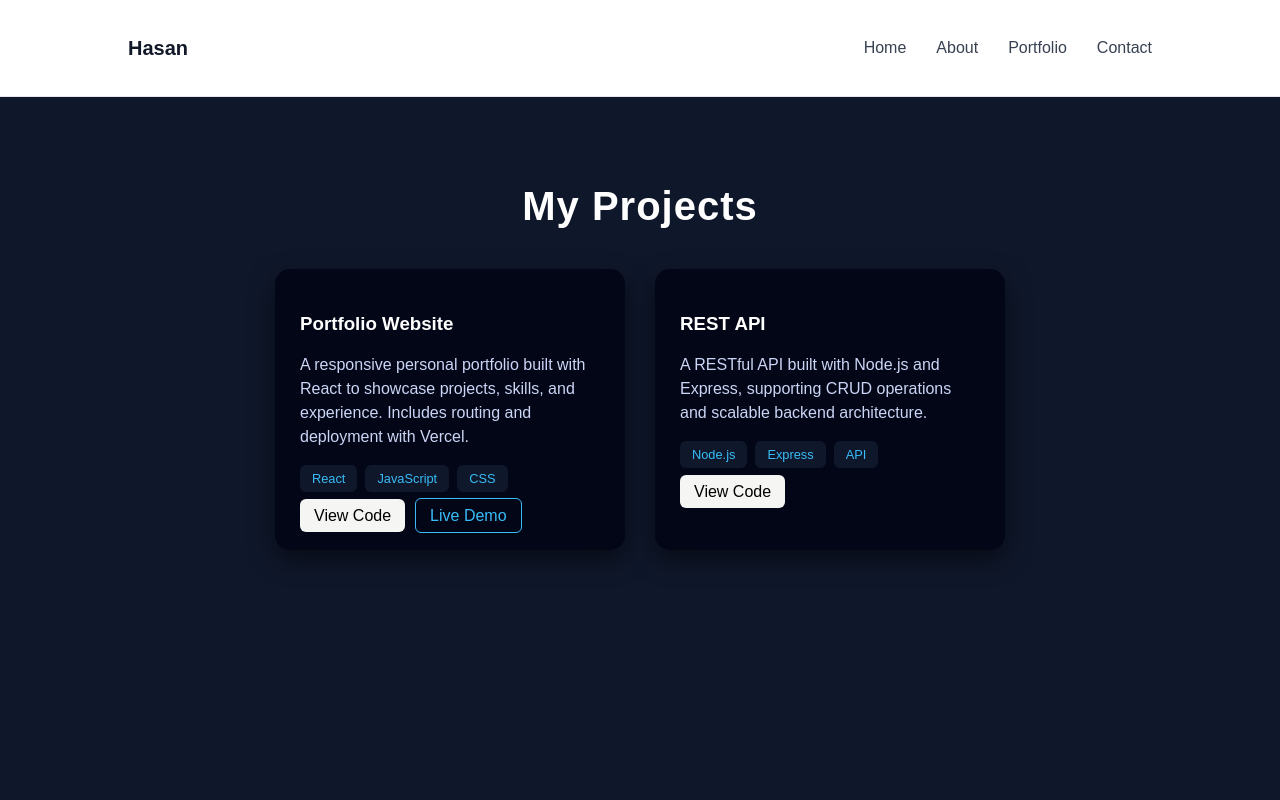
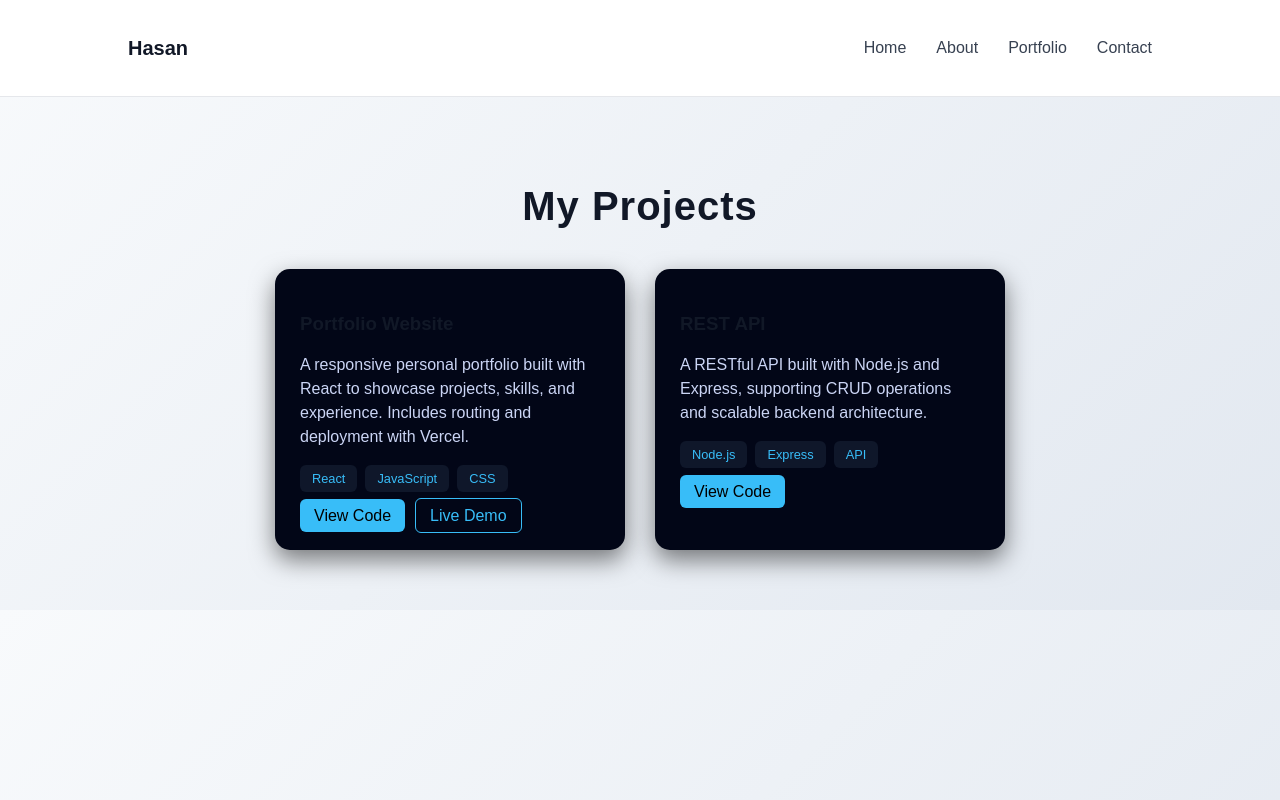
Before and after one commit to Has-has/portfolio, a React app: page /projects in a window 1280 px wide. Built offline with nearby package versions, Linux system fonts and the light colour scheme; the HTML template or start-up script is replaced by a standard one.

Commit message:
added featured project section

```diff
--- a/src/index.css
+++ b/src/index.css
@@ -1,12 +1,17 @@
 body {
   margin: 0;
   font-family: Arial, sans-serif;
-  background-color: #0f172a;
-  color: white;
+
+  /* Light minimalist background */
+  background: linear-gradient(135deg, #f8fafc, #e2e8f0);
+
+  color: #111827;
 }
 
+/* ===== Buttons ===== */
+
 .button {
-  background-color: #f5f5f4;
+  background-color: #38bdf8;
   color: black;
   padding: 8px 14px;
   border-radius: 6px;
@@ -18,7 +23,10 @@ body {
 
 .button:hover {
   background-color: #0ea5e9;
+  transform: translateY(-2px);
 }
+
+/* Secondary button */
 
 .button-secondary {
   border: 1px solid #38bdf8;
@@ -32,8 +40,23 @@ body {
 .button-secondary:hover {
   background-color: #38bdf8;
   color: black;
+  transform: translateY(-2px);
+}
+
+/* ===== Navbar ===== */
+
+nav a {
+  color: #374151;
+  text-decoration: none;
+  transition: all 0.2s ease;
 }
 
 nav a:hover {
   color: #000;
 }
+
+/* ===== Smooth scrolling (for later) ===== */
+
+html {
+  scroll-behavior: smooth;
+}
```
